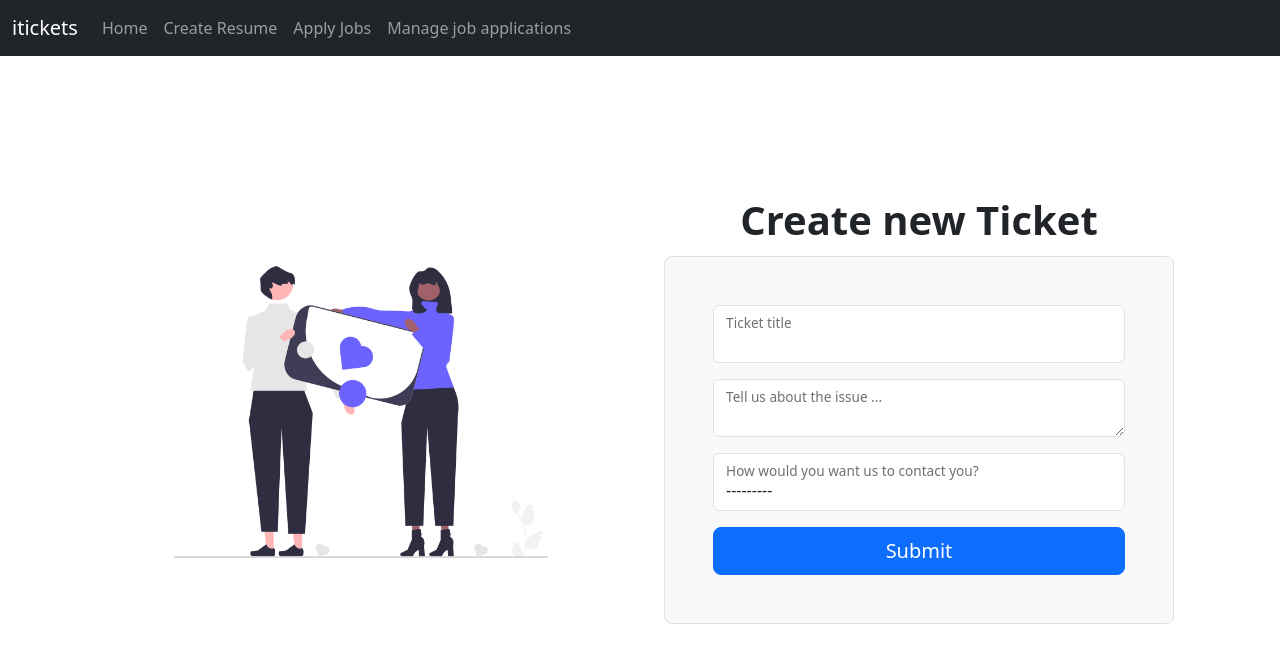
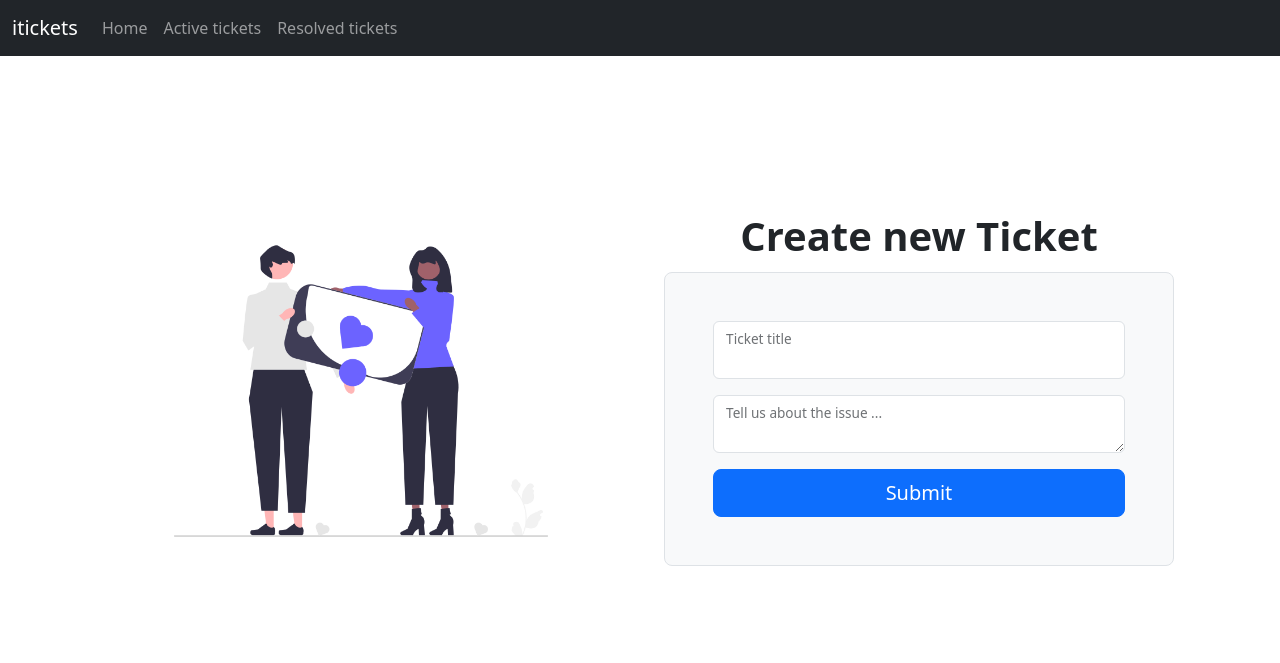
Before and after one commit to T-sosthenese/iticket, a Django app: page /ticket/create-ticket/ in a window 1280 px wide. Shown: the top 663 px of the page. Run offline with Django 4.2, Linux system fonts and the light colour scheme; some libraries are stand-ins or nearby versions.

Commit message:
Created tickets successfully

```diff
--- a/django_project/templates/base.html
+++ b/django_project/templates/base.html
@@ -15,7 +15,7 @@
 <body>
     <nav class="navbar navbar-expand-lg navbar-dark bg-dark">
         <div class="container-fluid">
-            <a class="navbar-brand" href="#">itickets</a>
+            <a class="navbar-brand" href="/">itickets</a>
             <button class="navbar-toggler" type="button" data-bs-toggle="collapse"
                 data-bs-target="#navbarSupportedContent" aria-controls="navbarSupportedContent" aria-expanded="false"
                 aria-label="Toggle navigation">
@@ -24,16 +24,13 @@
             <div class="collapse navbar-collapse" id="navbarSupportedContent">
                 <ul class="navbar-nav me-auto mb-2 mb-lg-0">
                     <li class="nav-item">
-                        <a class="nav-link" aria-current="page" href="#">Home</a>
+                        <a class="nav-link" aria-current="page" href="/">Home</a>
                     </li>
                     <li class="nav-item">
-                        <a class="nav-link" href="#">Create Resume</a>
+                        <a class="nav-link" href="{% url 'customer-active-tickets' %}">Active tickets</a>
                     </li>
                     <li class="nav-item">
-                        <a class="nav-link" href="#">Apply Jobs</a>
-                    </li>
-                    <li class="nav-item">
-                        <a class="nav-link" aria-current="page" href="#">Manage job applications</a>
+                        <a class="nav-link" href="#">Resolved tickets</a>
                     </li>
                     {% if request.user.is_authenticated %}
                     <li class="nav-item">
--- a/django_project/templates/ticket/create_ticket.html
+++ b/django_project/templates/ticket/create_ticket.html
@@ -23,10 +23,6 @@
                     {% render_field form.ticket_description class="form-control" %}
                     <label for="floatingInput">Tell us about the issue ...</label>
                 </div>
-                <div class="form-floating mb-3">
-                    {% render_field form.contact_mode class="form-control" %}
-                    <label for="floatingInput">How would you want us to contact you?</label>
-                </div>
                 <button class="w-100 btn btn-lg btn-primary" type="submit">Submit</button>
             </form>
         </div>
--- a/django_project/ticket/forms.py
+++ b/django_project/ticket/forms.py
@@ -6,8 +6,7 @@ class CreateTicketForm(forms.ModelForm):
         model = Ticket
         fields = [
             'ticket_title',
-            'ticket_description',
-            'contact_mode'
+            'ticket_description'
         ]
 
 class AssignTicketForm(forms.ModelForm):
--- a/django_project/ticket/models.py
+++ b/django_project/ticket/models.py
@@ -21,6 +21,5 @@ class Ticket(models.Model):
     last_modified = models.DateTimeField(auto_now=True)
     is_resolved = models.BooleanField(default=False)
     severity = models.CharField(max_length=5, choices=(('A', 'A'), ('B', 'B')), default='B')
-    contact_mode = models.CharField(max_length=20, choices=(('Phone', 'Phone'), ('Email', 'Email')))
     is_assigned_to_engineer = models.BooleanField(default=False)
     resolution_steps = models.TextField()
--- a/django_project/ticket/urls.py
+++ b/django_project/ticket/urls.py
@@ -3,7 +3,8 @@ from . import views
 
 urlpatterns = [
     path('create-ticket/', views.create_ticket, name='create-ticket'),
-    path('customer-tickets/', views.customer_tickets, name='customer-tickets'),
+    path('customer-active-tickets/', views.customer_active_tickets, name='customer-active-tickets'),
+    path('customer-resolved-tickets/', views.customer_resolved_tickets, name='customer-resolved-tickets'),
     path('assign-ticket/<str:ticket_id>/', views.assign_ticket, name='assign-ticket'),
     path('ticket-details/<str:ticket_id>/', views.ticket_details, name='ticket-details'),
     path('ticket-queue/', views.ticket_queue, name='ticket-queue'),
--- a/django_project/ticket/views.py
+++ b/django_project/ticket/views.py
@@ -19,11 +19,10 @@ def create_ticket(request):
                 try:
                     var.ticket_id = id
                     var.save()
-                    break
+                    messages.success(request, 'Your ticket has been submitted. A support engineer will reach out soon.')
+                    return redirect('customer-active-tickets')
                 except IntegrityError:
                     continue
-            messages.success(request, 'Your ticket has been submitted. A support engineer will reach out soon.')
-            return redirect('customer-tickets')
         else:
             messages.warning(request, 'Something went wrong. Check your form input again')
             return redirect('create-ticket')
@@ -32,11 +31,17 @@ def create_ticket(request):
         context = {'form':form}
         return render(request, 'ticket/create_ticket.html', context)
 
-# Show all tickets that have been created
-def customer_tickets(request):
-    tickets = Ticket.objects.filter(customer=request.user)
+# Show all active tickets that have been created
+def customer_active_tickets(request):
+    tickets = Ticket.objects.filter(customer=request.user, is_resolved=False).order_by('-created_on')
     context = {'tickets':tickets}
-    return render(request, 'ticket/customer_tickets.html', context)
+    return render(request, 'ticket/customer_active_tickets.html', context)
+
+# Show all resolved tickets
+def customer_resolved_tickets(request):
+    tickets = Ticket.objects.filter(customer=request.user, is_resolved=True).order_by('-created_on')
+    context = {'tickets':tickets}
+    return render(request, 'ticket/customer_resolved_tickets.html', context)
 
 # Assign ticket to engineers
 def assign_ticket(request, ticket_id):
```
Also changed, not shown: django_project/templates/ticket/customer_active_tickets.html (added, +33 -0 lines), django_project/templates/ticket/customer_tickets.html (deleted, +0 -24 lines), django_project/templates/ticket/ticket_details.html (added, +116 -0 lines), django_project/db.sqlite3, django_project/static/assets/nice.png (deleted), django_project/ticket/migrations/0003_remove_ticket_contact_mode.py (added).
